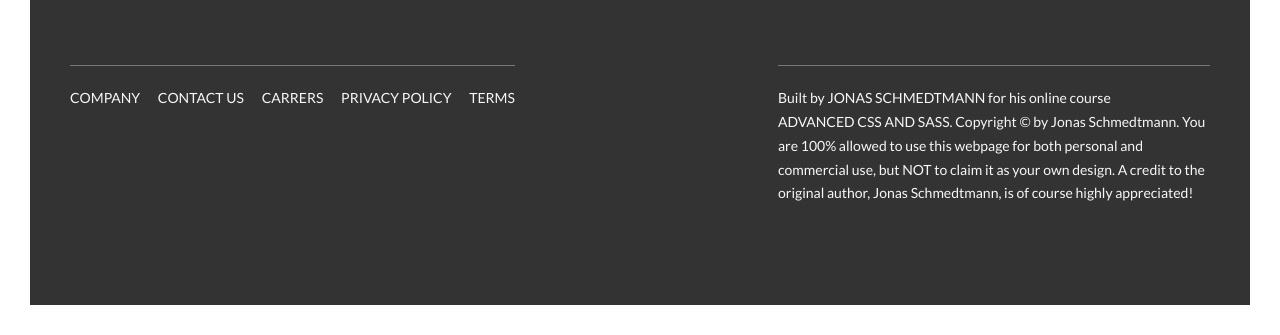
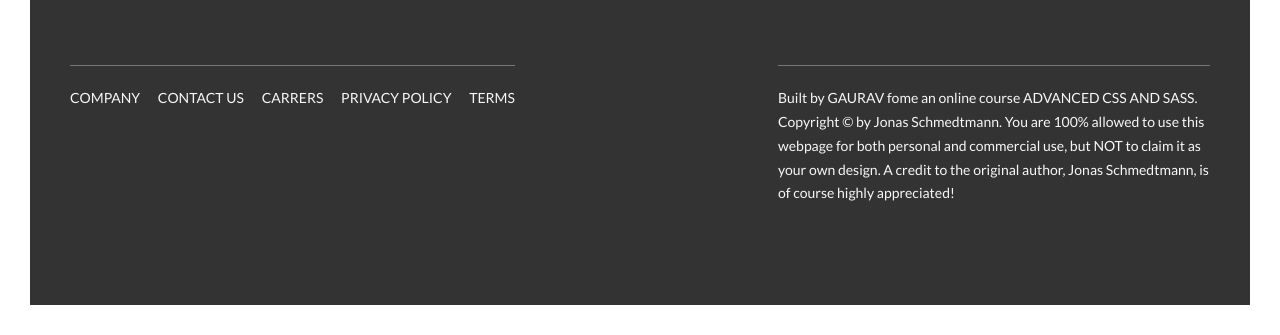
Before and after one commit to Gaurav18199/1-Natours.github.io, a website: page index.html in a window 1280 px wide. Shown: the part 5820-6155 px from the top of the page. Drawn offline with Linux system fonts and the light colour scheme.

Commit message:
updated html

```diff
--- a/index.html
+++ b/index.html
@@ -390,7 +390,7 @@
                 </div>
                 <div class="col-1-of-2">
                     <p class="footer__copyright">
-                        Built by <a href="#" class="footer__link">Jonas Schmedtmann</a> for his online course <a href="#" class="footer__link">Advanced CSS and Sass</a>.
+                        Built by <a href="#" class="footer__link">Gaurav</a> fome an online course <a href="#" class="footer__link">Advanced CSS and Sass</a>.
                         Copyright &copy; by Jonas Schmedtmann. You are 100% allowed to use this webpage for both personal
                         and commercial use, but NOT to claim it as your own design. A credit to the original author, Jonas
                         Schmedtmann, is of course highly appreciated!
```
